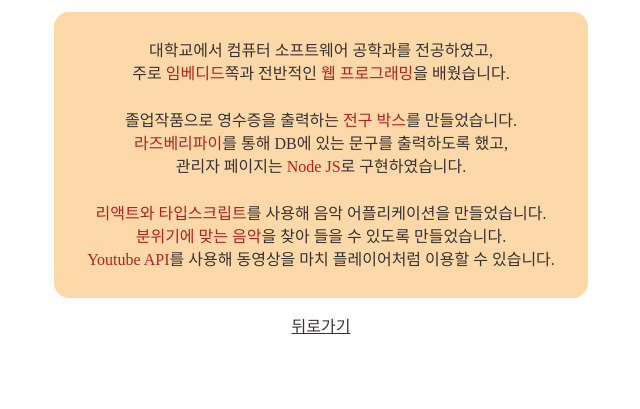
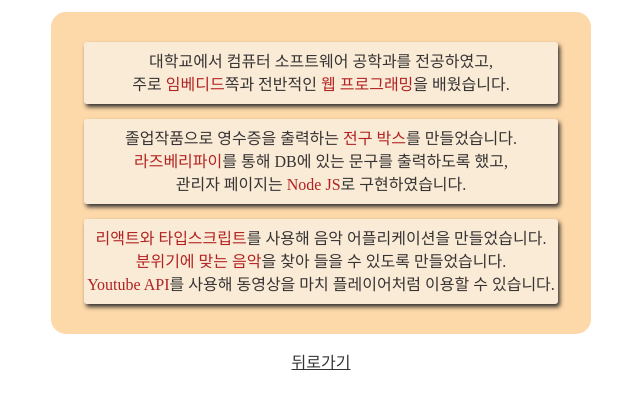
Before and after one commit to leehyunjun97/FE7-leehyunjun, a plain HTML site: page history.html in a window 1280 px wide. Shown: the part 53-462 px from the top of the page, without its empty margins (319-959 px from the left). Drawn offline with Linux system fonts and the light colour scheme; a web font is replaced by a local one.

Commit message:
history 페이지 css 수정

```diff
--- a/index.css
+++ b/index.css
@@ -64,7 +64,11 @@ a:hover {
 /* 히스토리 페이지 */
 
 .history-main p {
-  padding: 12px 8px;
+  border-radius: 3px;
+  box-shadow: 2px 3px 4px 0px;
+  padding: 8px 3px;
+  margin: 15px 8px;
+  background-color: antiquewhite;
   line-height: 23px;
 }
 
```
